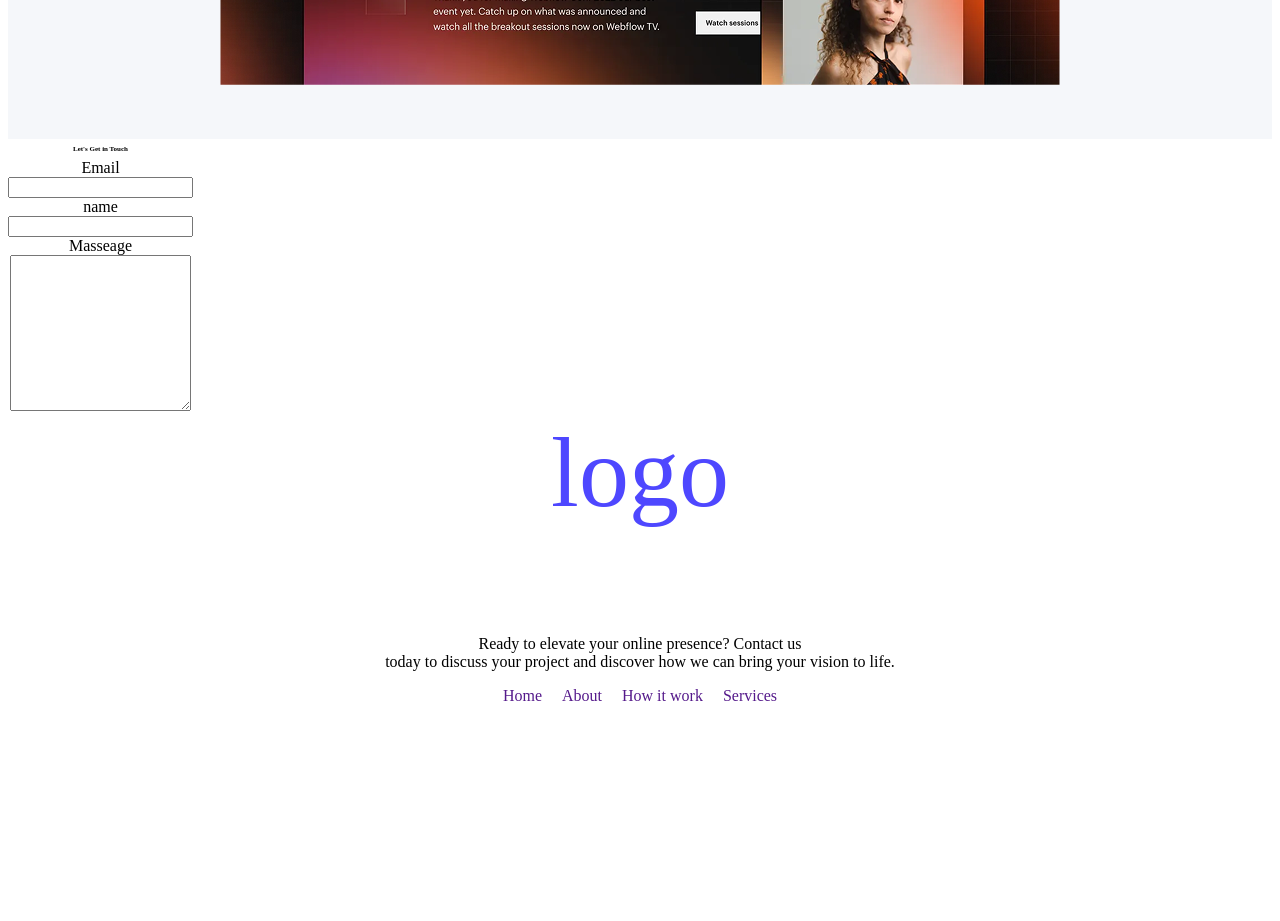
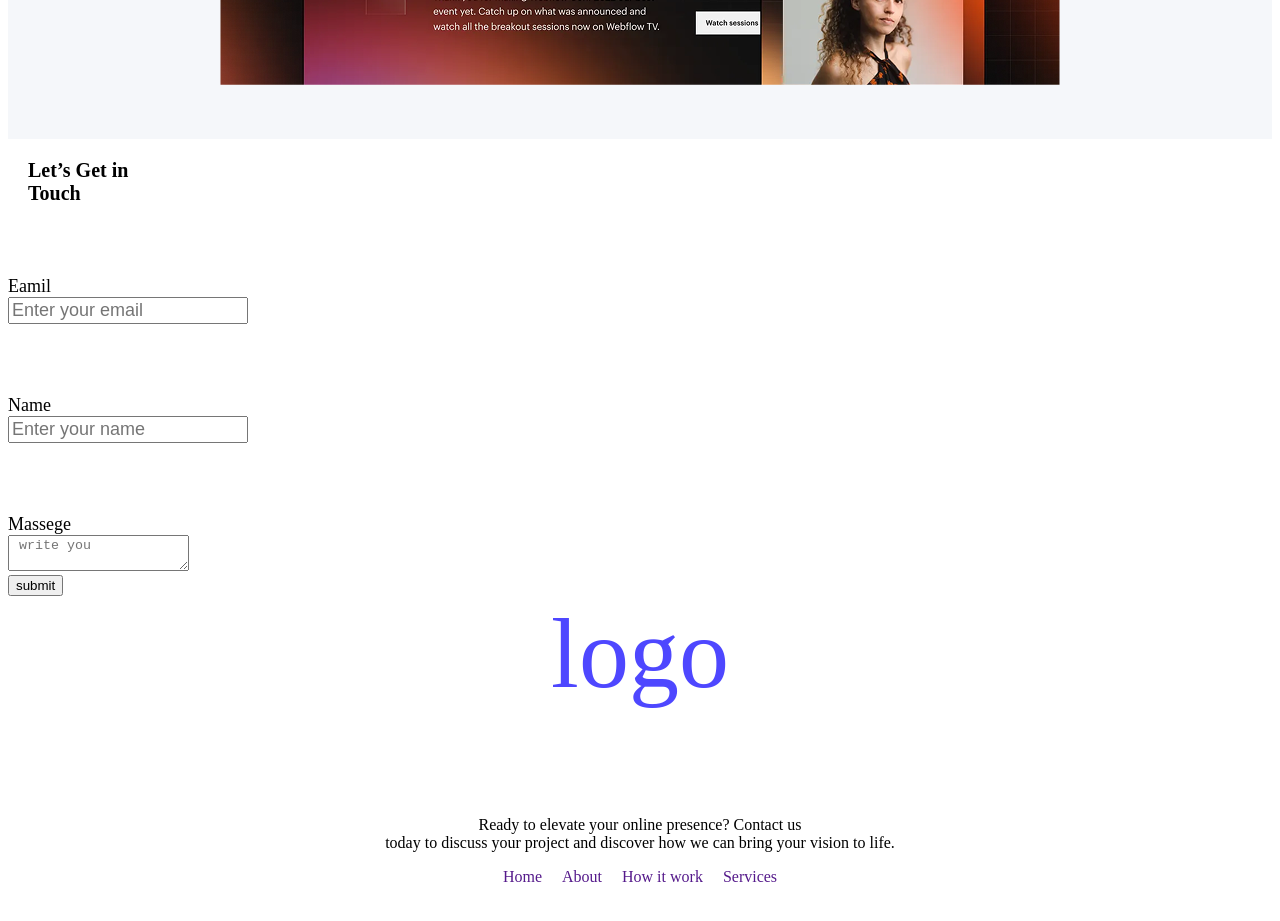
Before and after one commit to rakibul08/Assignment-Repository, a plain HTML site: page index.html in a window 1280 px wide. Shown: the part 2240-3161 px from the top of the page. Before the commit the page ends 3091 px from the top, so only its background shows below. Drawn offline with Linux system fonts and the light colour scheme.

Commit message:
added the all

```diff
--- a/index.html
+++ b/index.html
@@ -105,24 +105,33 @@
   </div>
 </section>
 
-<section class="table">
-    <div >
-        <h2 class="sohan">Let's Get in Touch</h2>
-        <div>
-            <form action="">
-                <label for="">Email</label><br>
-                <input type="Email"><br>
 
-<label for="">name</label><br>
-<input type="text"><br>
-<label for="">Masseage</label>
-<br>
-<textarea cols="20 " rows="10"></textarea>
+<!-- table -->
+ <section class="newslatter-section">
+    <div class="news-text">
+        <h2 class="newslatter-h2">Let’s Get in <br> Touch</h2>
+    </div>
+   <div class="newslatter-container">
+    <form  class="newslatter-from">
+        <div class="news-group">
+            <label for="">Eamil</label><br>
+            <input type="eamil" placeholder="Enter your email">
+        </div>
 
-            </form>
+        <div class="news-group">
+            <label for="">Name</label><br>
+            <input type="text" placeholder="Enter your name">
         </div>
-    </div>
-</section>
+
+        <div class="news-group">
+            <label for="">Massege</label><br>
+            <textarea id="Massege" placeholder=" write you"></textarea>
+        </div>
+        <button type="submit" class="contacg-submit-btn">submit</button>
+    </form>
+   </div>
+ </section>
+
     </main>
    <!-- footer -->
 
--- a/style.css
+++ b/style.css
@@ -221,7 +221,7 @@ nav .btn-primary:hover{
 .h{
     font-size: 10px;
 }
-.sohan{
+ .sohan{
     font-size: 7px;
     font-weight: bold;
 }
@@ -233,6 +233,9 @@ nav .btn-primary:hover{
 .center{
     text-align: center;
 }
+
+
+
 
 /* footer */
 footer{
@@ -265,3 +268,33 @@ footer nav{
     justify-items: center;
     gap: 20px;
 }
+/* from */
+.newslatter{
+    display: flex;
+    justify-content: space-between;
+    width: 1140px;
+    height: 632px;
+    align-items: center;
+    text-align: center;
+}
+.newslatter-h2{
+    margin: 20px;
+    font-size: 20px;
+    font-weight: bold;
+}
+.news-group{
+    margin-top:71px ;
+    gap: 10px;
+    text-align: left;
+}
+.news-group label{
+    font-size: 18px;
+    font-weight: 500;
+}
+.news-group input{
+ font-size: 18px;
+    font-weight: 500;
+}
+textarea,textarea::placeholder{
+    font: 18px ;
+}
```
Also changed, not shown: ui/action.png (deleted), ui/banner.png (deleted), ui/footer.png (deleted), ui/newsletter.png (deleted), ui/productive_user.png (deleted), ui/review.png (deleted).
